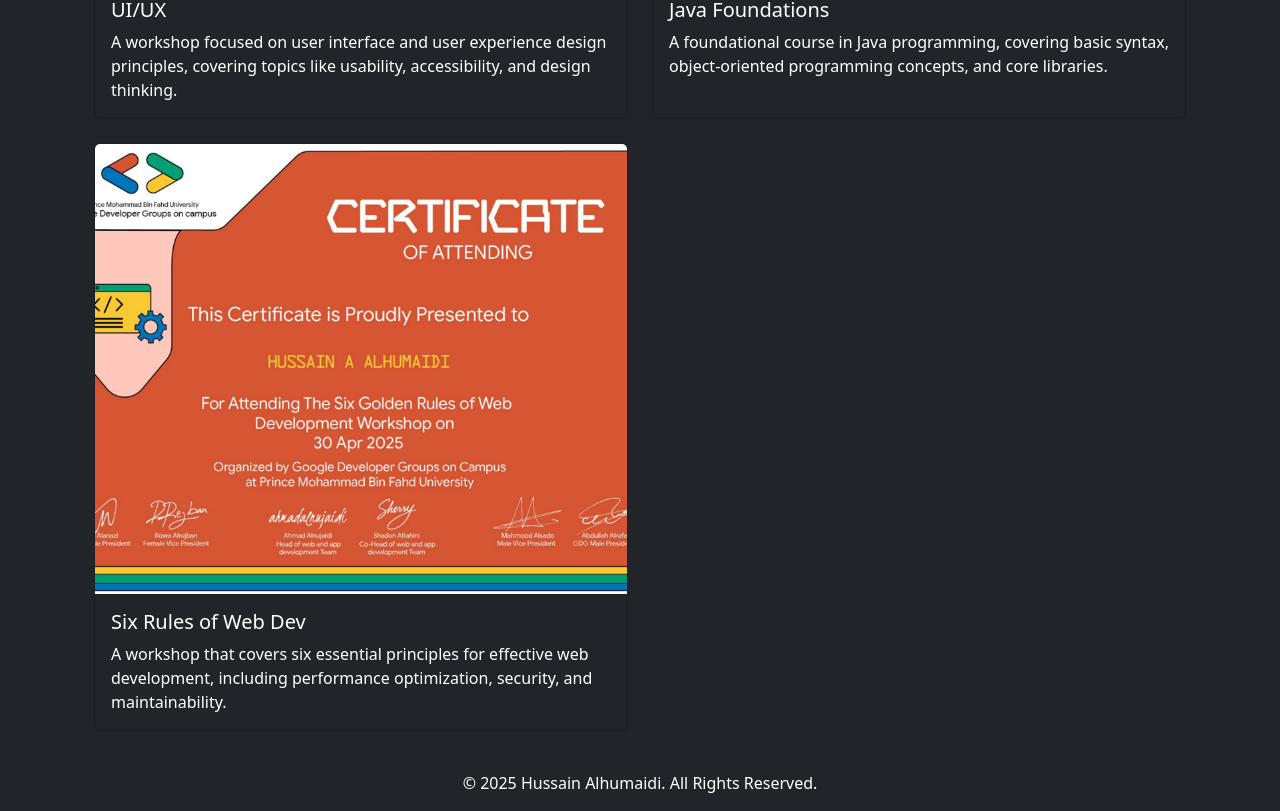
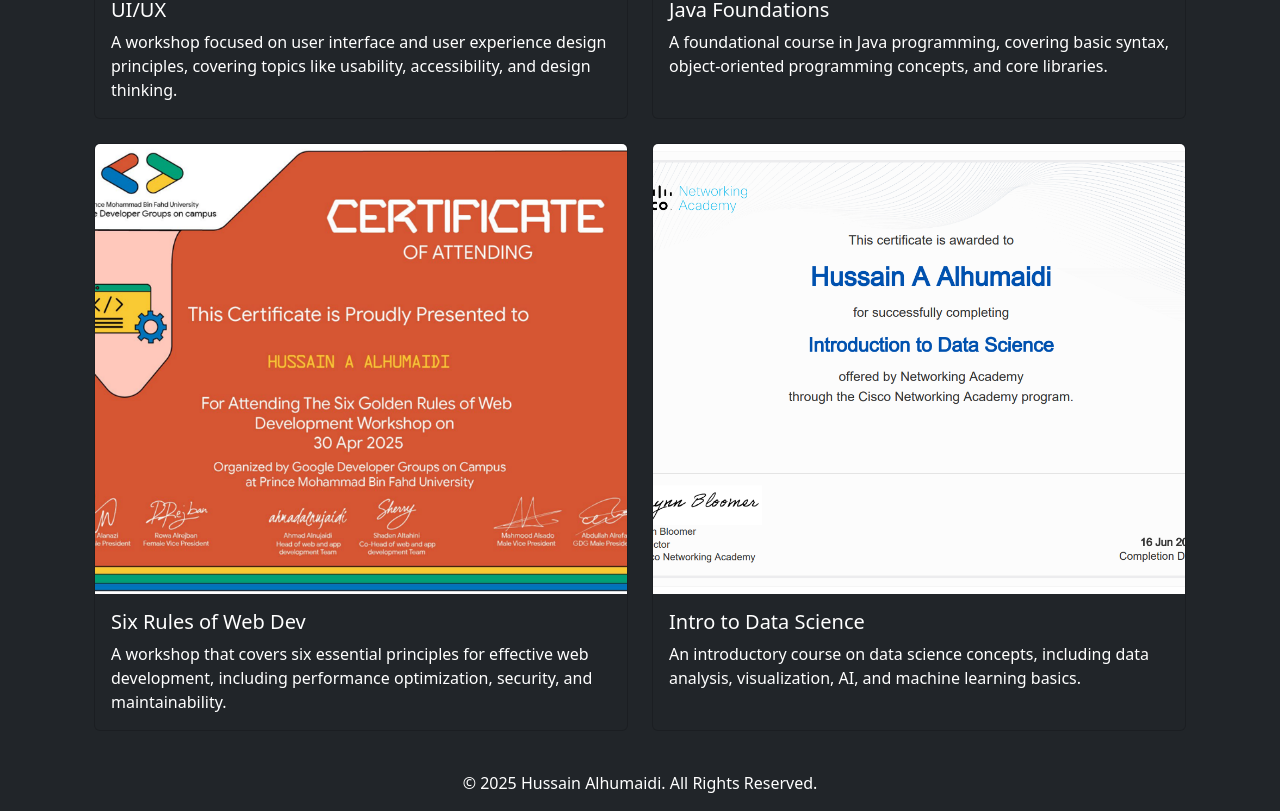
Before and after one commit to Darkness947/Portfolio-Hussain, a React (Vite) app: page /Certifications in a window 1280 px wide. Shown: the part 1845-2656 px from the top of the page. Built offline with nearby package versions, Linux system fonts and the light colour scheme.

Commit message:
Update V1.01

```diff
--- a/src/pages/Certifications.jsx
+++ b/src/pages/Certifications.jsx
@@ -5,6 +5,7 @@
 import cert5 from "../assets/carsimg/cars5.png";
 import cert6 from "../assets/carsimg/cars6.png";
 import cert7 from "../assets/carsimg/cars7.png";
+import cert8 from "../assets/carsimg/cars8.png";
 
 function Certifications() {
     return (
@@ -102,6 +103,18 @@
                                </div>
                            </div>
                        </div>
+                       {/* Intro to Data Science */}
+                          <div className="col-md-6 mb-4">
+                            <div className="card bg-dark text-white h-100">
+                                 <img src={cert8} alt='Intro to Data Science' className='card-img-top project-img' />
+                                 <div className="card-body">
+                                      <h5 className="card-title">Intro to Data Science</h5>
+                                      <p className="card-text">
+                                         An introductory course on data science concepts, including data analysis, visualization, AI, and machine learning basics.
+                                      </p>
+                                 </div>
+                            </div>
+                            </div>
                        {/* Add more certifications as needed */}
                    </div>
                </div>
```
Also changed, not shown: src/assets/carsimg/cars8.png (added).
